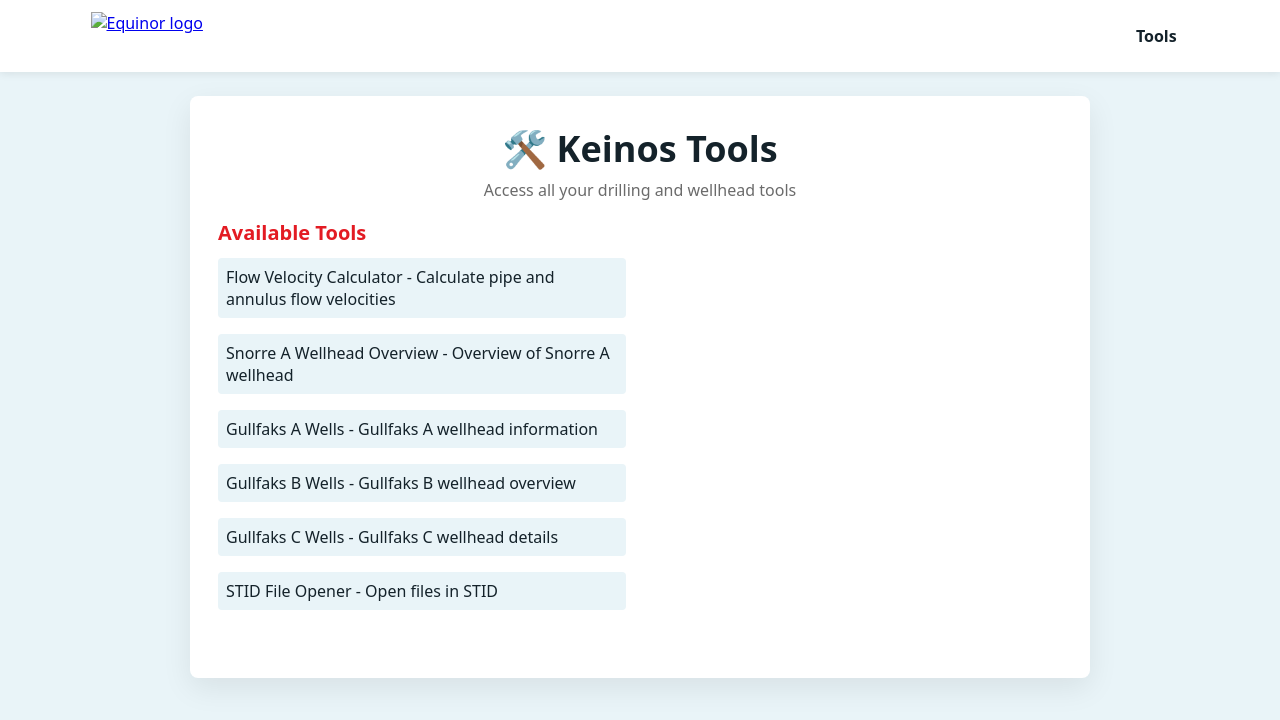
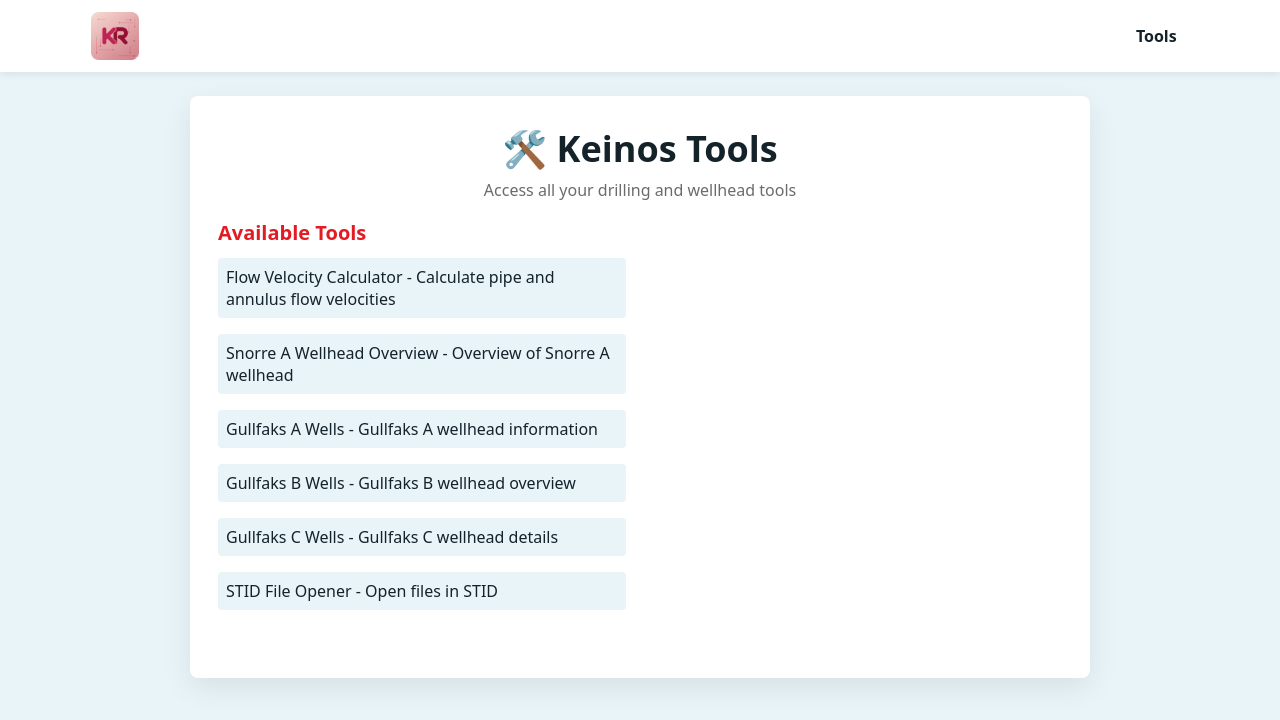
Before and after one commit to OniekR/OniekR.github.io, a plain HTML site: page index.html in a window 1280 px wide. Drawn offline with Linux system fonts and the light colour scheme.

Commit message:
Update Equinor logo source in index.html

```diff
--- a/index.html
+++ b/index.html
@@ -12,7 +12,7 @@
             <div>
                 <a href="https://insight.equinor.com/"><img
                     class="firmalogo"
-                    src="../Snorre wells/Bilder/equinorlogo.png"
+                    src="/KR_fav.jpg"
                     alt="Equinor logo"
                 /></a>
             </div>
```
